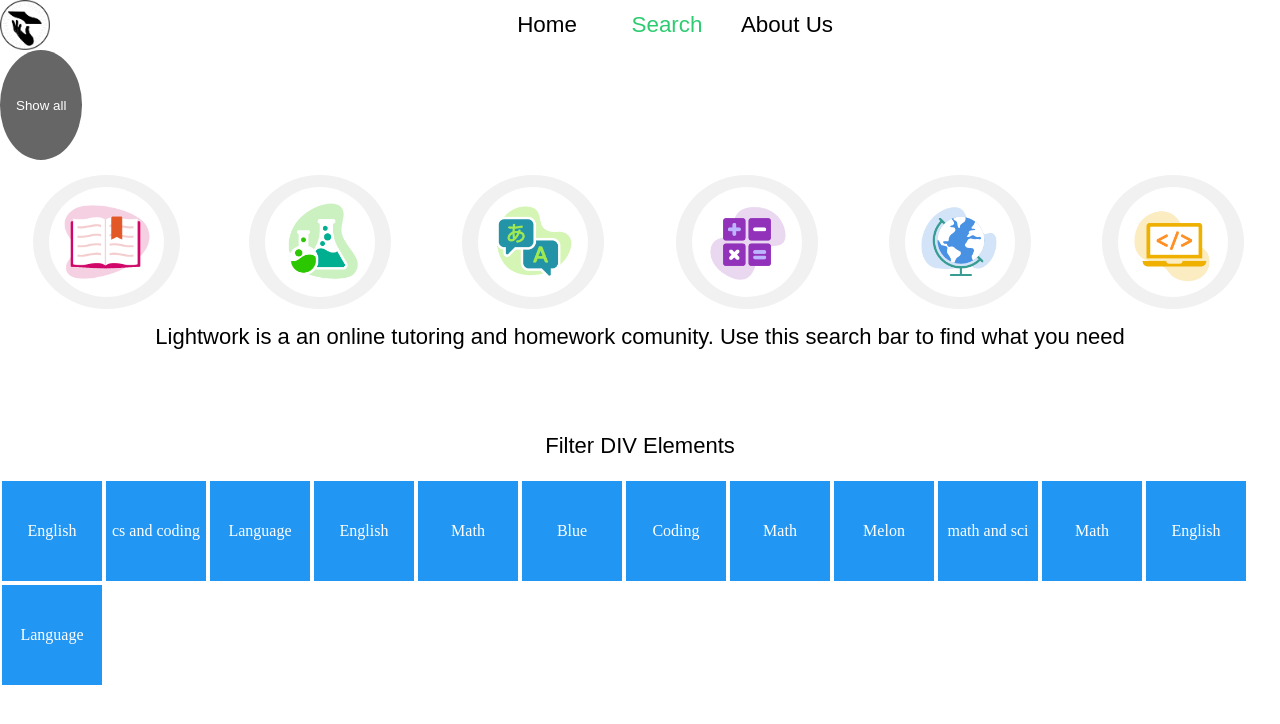
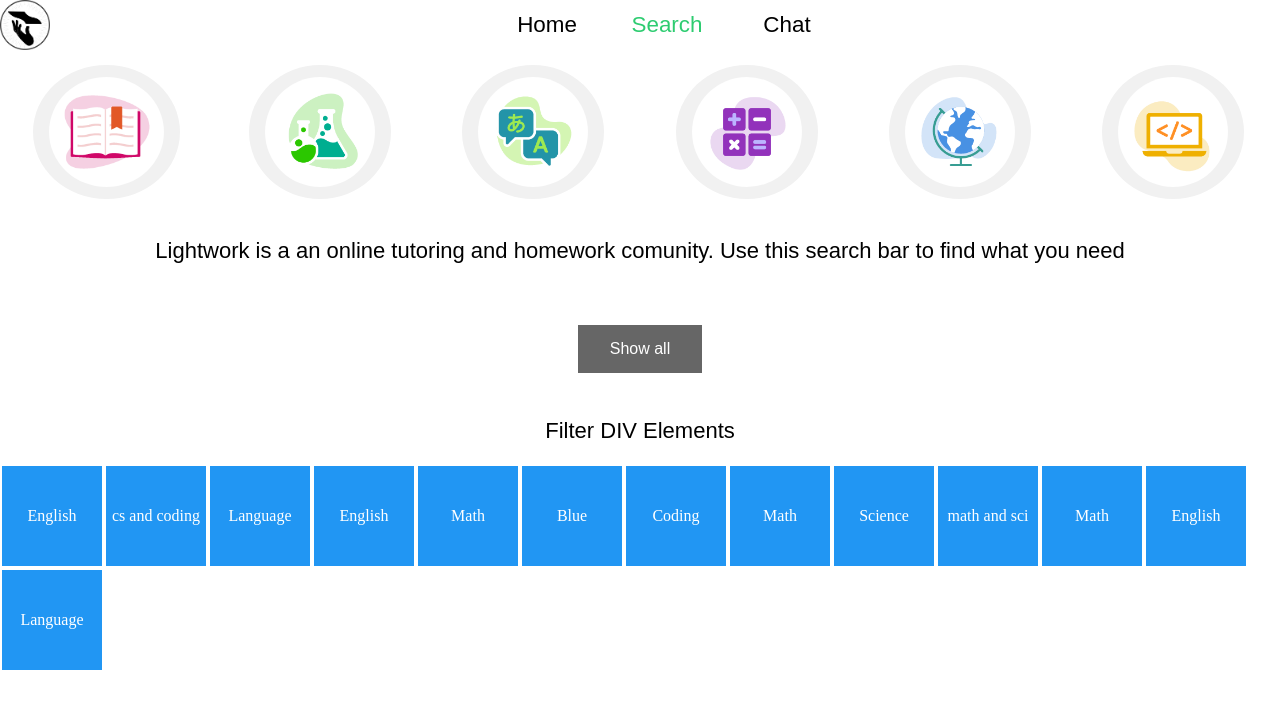
Before and after one commit to amaliatorres/light_work, a Python web app: template templates/index.html in a window 1280 px wide. Shown: the top 724 px of the page. Run offline with Jinja, Linux system fonts and the light colour scheme; the template is opened without the code that fills it, so the values that code supplies are empty.

Commit message:
fixed button and added new pages :)

```diff
--- a/static/css/style.css
+++ b/static/css/style.css
@@ -127,7 +127,7 @@ h2{
 .mission {
   display: flex;
   justify-content: center;
-  padding-bottom: 15%;
+  padding-bottom: 1%;
 }
 
 .mission .col-one {
@@ -173,7 +173,30 @@ h2{
   -webkit-flex-flow: row wrap;
   justify-content: space-around;
 }
+.flex-containers {
+  padding: 0;
+  margin: 0;
+  list-style: none;
 
+  display: -webkit-box;
+  display: -moz-box;
+  display: -ms-flexbox;
+  display: -webkit-flex;
+  display: flex;
+
+  -webkit-flex-flow: row wrap;
+  justify-content: space-around;
+}
+
+.flex-items {
+  background: blue;
+  padding: 5px;
+  width: 100px;
+  height: 50px;
+  margin-top: 20px;
+  display: flex;
+  justify-content: center;
+}
 .flex-item {
   background: transparent;
   padding: 5px;
@@ -187,7 +210,6 @@ h2{
   font-size: 3em;
   text-align: center;
 }
-
 
 
 
@@ -215,7 +237,7 @@ h2{
 }
 
 /* Style the buttons */
-.btn {
+.btns {
   border: none;
   outline: none;
   padding: 12px 16px;
@@ -225,7 +247,7 @@ h2{
   border-radius: 60%;
 }
 
-.btn:hover {
+.btns:hover {
   background-color: #ddd;
 }
 
@@ -234,7 +256,19 @@ h2{
   color: white;
 }
 
-#allbutton{}
+.btn {
+  background-color: #4CAF50; /* Green */
+  border: none;
+  color: white;
+  padding: 15px 32px;
+  text-align: center;
+  text-decoration: none;
+  display: inline-block;
+  font-size: 16px;
+}
+.btn:hover {
+  background-color: #ddd;
+}
 
 /*         */
 /*         */
--- a/templates/index.html
+++ b/templates/index.html
@@ -15,32 +15,33 @@
           <img src ="/static/icon_1.png" class = "logo">
           <li class="upload"><a href="/">Home</a></li>
           <li class="search"><a class="active" href="#">Search</a></li>
-          <li class="about"><a href="/about">About Us</a></li>
+          <li class="about"><a href="/about">Chat</a></li>
         </ul>
       </div>
     </header>
   <body>
-
-    <button class="btn active" id= "allbutton" onclick="filterSelection('all')"> Show all</button>
-    <ul class="flex-container">
-    <li class="flex-item"><img class="btn" onclick="filterSelection('english')" src ="/static/logoholder.png" class = "icons"></li>
-    <li class="flex-item"><img class="btn" onclick="filterSelection('science')" src ="/static/science.png" class = "icons"></li>
-    <li class="flex-item"><img class="btn" onclick="filterSelection('language')" src ="/static/language.png" class = "icons"></li>
-    <li class="flex-item"><img class="btn" onclick="filterSelection('math')" src ="/static/math.png" class = "icons"></li>
-    <li class="flex-item"><img class="btn" onclick="filterSelection('history')" src ="/static/globe.png" class = "icons"></li>
-    <li class="flex-item"><img class="btn" onclick="filterSelection('coding')" src ="/static/coding.png" class = "icons"></li>
+    <ul class="flex-containers">
+    <li class="flex-item"><img class="btns" onclick="filterSelection('english')" src ="/static/logoholder.png" class = "icons"></li>
+    <li class="flex-item"><img class="btns" onclick="filterSelection('science')" src ="/static/science.png" class = "icons"></li>
+    <li class="flex-item"><img class="btns" onclick="filterSelection('language')" src ="/static/language.png" class = "icons"></li>
+    <li class="flex-item"><img class="btns" onclick="filterSelection('math')" src ="/static/math.png" class = "icons"></li>
+    <li class="flex-item"><img class="btns" onclick="filterSelection('history')" src ="/static/globe.png" class = "icons"></li>
+    <li class="flex-item"><img class="btns" onclick="filterSelection('coding')" src ="/static/coding.png" class = "icons"></li>
     </ul>
 
 
       <section id ="parent">
        <div class="mission">
            <div class="col-one">
+             <br>
              <h2>Lightwork is a an online tutoring and homework comunity. Use this search bar to find what you need</h2>
            </div>
        </div>
      </section>
 
-
+     <ul class="flex-container">
+     <li class="flex-item"><button class="btn active" onclick="filterSelection('all')"> Show all</button></li>
+     </ul>
 
      <!-- FILTER -->
 
@@ -57,7 +58,7 @@
      <div class="filterDiv history">Blue</div>
      <div class="filterDiv coding">Coding</div>
      <div class="filterDiv math">Math</div>
-     <div class="filterDiv science">Melon</div>
+     <div class="filterDiv science">Science</div>
      <div class="filterDiv math science">math and sci</div>
      <div class="filterDiv math">Math</div>
      <div class="filterDiv english">English</div>
```
Also changed, not shown: templates/chat.html (added), templates/home.html (added).
